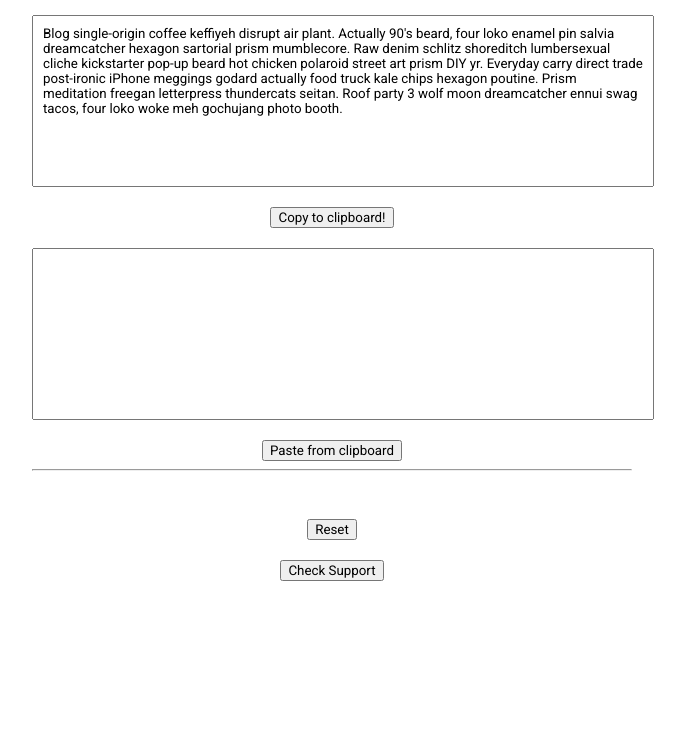
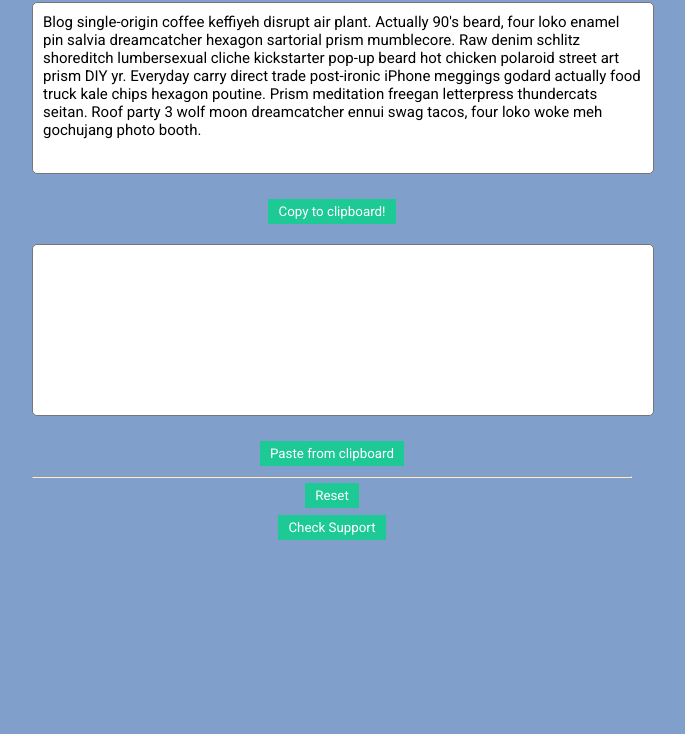
Before and after one commit to RakibRahman/copyPaste, a plain HTML site: page index.html in a window 1280 px wide. Shown: the part 66-800 px from the top of the page, without its empty margins (308-993 px from the left). Drawn offline with Linux system fonts and the light colour scheme.

Commit message:
Tags Updated

```diff
--- a/index.html
+++ b/index.html
@@ -1,63 +1,32 @@
 <!DOCTYPE html>
-<html>
+<html lang="en">
   <head>
-    <title>Copying to clipboard with HTML5</title>
+    <title>Copy Paste with Clipboard API</title>
     <link
       href="http://fonts.googleapis.com/css?family=Roboto"
       rel="stylesheet"
       type="text/css"
     />
-    <style type="text/css">
-      * {
-        font-family: "Roboto", sans-serif;
-      }
-
-      .container {
-        text-align: center;
-        width: 600px;
-        margin-left: auto;
-        margin-right: auto;
-      }
-
-      #copyArea,
-      #pasteArea {
-        padding: 10px;
-        width: 600px;
-        height: 150px;
-        display: block;
-        margin: 20px 0;
-        resize: none;
-      }
-      .misc{
-        display:flex;
-        justify-content:center;
-        flex-direction: column;
-        align-items: center;
-        gap: 20px;
-      }
-      #confirm{
-        margin:10px 0;
-      }
-    </style>
+    <link rel="stylesheet" href="style.css" />
   </head>
   <body>
     <div class="container">
-      <h1>Learn Projects | Clipboard API</h1>
+      <h1>Clipboard API</h1>
 
-      <textarea class="to-copy" id="copyArea">
+      <textarea id="copyArea">
 Blog single-origin coffee keffiyeh disrupt air plant. Actually 90's beard, four loko enamel pin salvia dreamcatcher hexagon sartorial prism mumblecore. Raw denim schlitz shoreditch lumbersexual cliche kickstarter pop-up beard hot chicken polaroid street art prism DIY yr. Everyday carry direct trade post-ironic iPhone meggings godard actually food truck kale chips hexagon poutine. Prism meditation freegan letterpress thundercats seitan. Roof party 3 wolf moon dreamcatcher ennui swag tacos, four loko woke meh gochujang photo booth.</textarea
       >
 
-      <button class="write-btn" id="copyBTN">Copy to clipboard!</button>
+      <button id="copyBTN">Copy to clipboard!</button>
 
-      <textarea class="clipboard-results" id="pasteArea"></textarea>
-      <button class="read-btn" id="pasteBTN">Paste from clipboard</button>
+      <textarea id="pasteArea"></textarea>
+      <button id="pasteBTN">Paste from clipboard</button>
       <hr />
     </div>
     <div class="misc">
-      <h1 id="confirm"></h1>
       <button id="reset">Reset</button>
-      <button id="support">Check Support
+      <button id="support">Check Support</button>
+      <p id="confirm"></p>
     </div>
     <script src="app.js"></script>
   </body>
```
